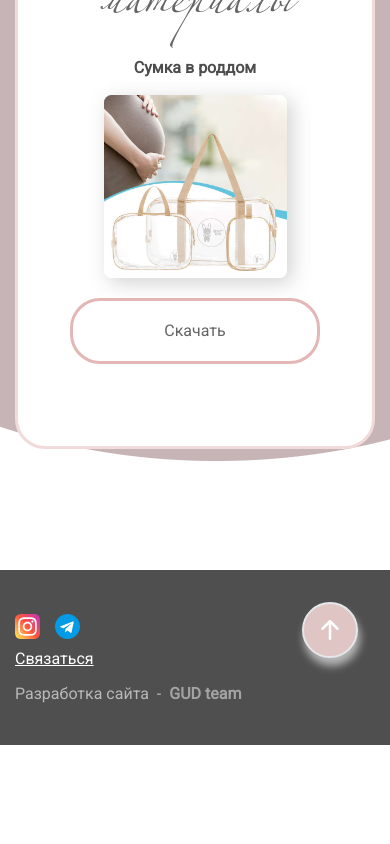
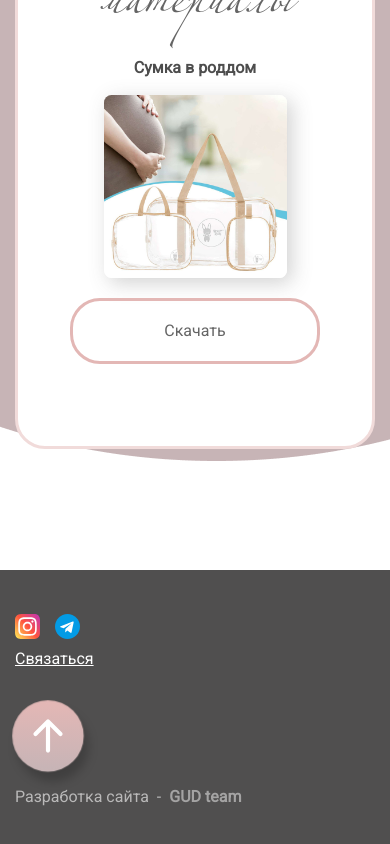
Before and after one commit to AbdugafurovaUmida/mom-s-club, a Next.js app: page / in a window 390 px wide. Shown: the part 7877-8721 px from the top of the page. Before the commit the page ends 8622 px from the top, so only its background shows below. Built offline with nearby package versions, Linux system fonts and the light colour scheme.

Commit message:
footer button style fix

```diff
--- a/src/components/common/Footer.css
+++ b/src/components/common/Footer.css
@@ -1,9 +1,9 @@
 
 
 .whatsapp {
-	position: fixed;
+	/* position: fixed;
 	right: 0;
-	bottom: 0;
+	bottom: 0; */
 	z-index: 20;
 	padding-right: 32px;
 	padding-bottom: 32px;
@@ -27,7 +27,7 @@
 	left: 0;
 	width: 100%;
 	height: 100%;
-	background-image: linear-gradient(rgb(0, 150, 78), rgb(43, 173, 100));
+	background-image: linear-gradient(#E3B7B5,#C7B4B6);
 	border-radius: 50%;
 }
 
@@ -58,8 +58,6 @@
 }
 
 
-
-
 @keyframes pulse {
 	0% {
 		transform: scale(1);
--- a/src/components/common/Footer.jsx
+++ b/src/components/common/Footer.jsx
@@ -1,5 +1,5 @@
 "use client";
-
+import style from './Footer.css';
 import React from 'react'
 import Instagram from '../../../public/images/instagram-icon.svg'
 import Telegram from '../../../public/images/telegram-icon.svg'
@@ -32,15 +32,28 @@ const Footer = () => {
               href='https://www.instagram.com/gud_team_/'
               className='font-bold transition duration-300 opacity-80 font-white hover:opacity-100 hover:underline hover:scale-125 hover:translate-x-6'> GUD team </a> </p>
 
-          <div className='flex flex-col md:items-end'>
-            <button
+          <div className='flex flex-col md:items-end '>
+            <div className="whatsapp">
+              <button onClick={scrollToTop} className="whatsapp__wrapper relative lg:static top-[32px]  flex mb-2 justify-center items-center  " >
+                <span className="whatsapp__waves">
+                  <span className="whatsapp__wave whatsapp__wave_1"></span>
+                  <span className="whatsapp__wave whatsapp__wave_2"></span>
+                  <span className="whatsapp__wave whatsapp__wave_3"></span>
+                </span>
+                <svg width={40} className="whatsapp__icon icon__arrow-up fill-white" viewBox="0 0 24 24">
+                  <title className='rounded-full'>Back to top</title>
+                  <path d="M18.71,11.71a1,1,0,0,1-1.42,0L13,7.41V19a1,1,0,0,1-2,0V7.41l-4.29,4.3a1,1,0,0,1-1.42-1.42l6-6a1,1,0,0,1,1.42,0l6,6A1,1,0,0,1,18.71,11.71Z" />
+                </svg>
+              </button>
+            </div>
+            {/* <button
               onClick={scrollToTop}
               className="absolute lg:static top-[32px] right-[32px] transition duration-300 flex mb-2 w-[56px] h-[56px] rounded-full justify-center items-center border border-pink border-2 bg-[#dfc5c4] hover:bg-transparent hover:translate-y-[7px] shadow-buttonShadow" type="button">
               <svg width={30} className="icon__arrow-up fill-white" viewBox="0 0 24 24">
                 <title className='rounded-full'>Back to top</title>
                 <path d="M18.71,11.71a1,1,0,0,1-1.42,0L13,7.41V19a1,1,0,0,1-2,0V7.41l-4.29,4.3a1,1,0,0,1-1.42-1.42l6-6a1,1,0,0,1,1.42,0l6,6A1,1,0,0,1,18.71,11.71Z" />
               </svg>
-            </button>
+            </button> */}
           </div>
         </div>
       </div>
```
